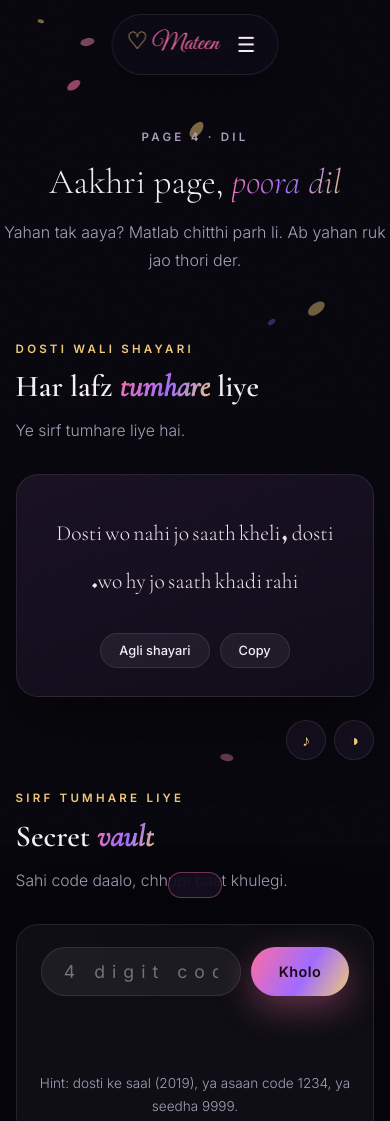
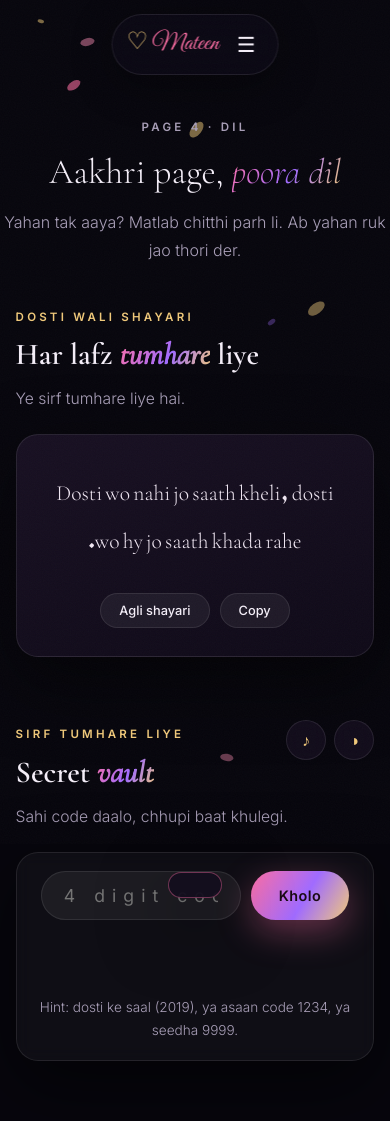
Before and after one commit to saqibiqbaltesting-ai/for-mateen, a plain HTML site: page public/dil.html in a window 390 px wide. Shown: the top 1121 px of the page. Drawn offline with nearby package versions, Linux system fonts and the light colour scheme; a web font is replaced by a local one.

Commit message:
Content: dost is a boy (khada rahe); spacing tightened further

```diff
--- a/public/app.js
+++ b/public/app.js
@@ -529,7 +529,7 @@
   (function shayari() {
     var v = q("#verse"); if (!v) return;
     var V = [
-      "Dosti wo nahi jo saath kheli,\ndosti wo hy jo saath khadi rahi.",
+      "Dosti wo nahi jo saath kheli,\ndosti wo hy jo saath khada rahe.",
       "Chand ko dekha to tera chehra yaad aya,\nphir chand se kehne laga: tu adhoora hy bhai.",
       "Log paisa jama karte hain,\nmain log \u2014 aur logon mein tum.",
       "Dosti ka pehla paisa tera,\naakhri bhi tera; beech ke sab is site ke.",
--- a/public/style.css
+++ b/public/style.css
@@ -105,13 +105,13 @@ body::after{
 /* ---------- layout ---------- */
 .wrap{width:min(1080px,92%);margin:0 auto}
 .wrap.narrow{width:min(680px,92%)}
-.sec{position:relative;z-index:5;padding:clamp(46px,7vw,84px) 0}
+.sec{position:relative;z-index:5;padding:clamp(34px,5vw,60px) 0}
 .sec h2{
   font-family:var(--font-d);font-weight:600;font-size:clamp(1.9rem,4.4vw,3rem);
   line-height:1.2;margin:10px 0 12px;
 }
 .sec h2 em{font-style:italic;background:var(--grad);-webkit-background-clip:text;background-clip:text;color:transparent}
-.head{margin-bottom:30px}
+.head{margin-bottom:22px}
 .sub{color:var(--muted);font-size:.98rem}
 .eyebrow{
   font-size:.72rem;font-weight:600;letter-spacing:.28em;text-transform:uppercase;
@@ -119,7 +119,7 @@ body::after{
 }
 .panel{
   background:var(--panel);border:1px solid var(--line);border-radius:var(--r-lg);
-  padding:clamp(22px,4vw,36px);box-shadow:var(--shadow);backdrop-filter:blur(8px);
+  padding:clamp(18px,3vw,28px);box-shadow:var(--shadow);backdrop-filter:blur(8px);
 }
 .center{text-align:center}
 .note{color:var(--muted);font-size:.85rem;margin-top:16px}
@@ -174,7 +174,7 @@ body::after{
 }
 .scroll-cue i{display:block;width:1px;height:44px;margin:0 auto 8px;background:linear-gradient(var(--rose),transparent);animation:cue 1.6s ease infinite}
 @keyframes cue{0%{transform:scaleY(0);transform-origin:top}50%{transform:scaleY(1)}100%{transform:scaleY(0);transform-origin:bottom}}
-.hero-stats{display:flex;gap:12px;justify-content:center;flex-wrap:wrap;margin-top:44px}
+.hero-stats{display:flex;gap:12px;justify-content:center;flex-wrap:wrap;margin-top:30px}
 .stat{
   background:var(--panel);border:1px solid var(--line);border-radius:18px;
   padding:14px 26px;min-width:130px;
@@ -183,11 +183,11 @@ body::after{
 .stat span{font-size:.72rem;letter-spacing:.12em;text-transform:uppercase;color:var(--muted)}
 
 /* page hero (inner pages) */
-.phero{position:relative;z-index:5;padding:120px 0 20px;text-align:center}
+.phero{position:relative;z-index:5;padding:110px 0 10px;text-align:center}
 .phero h1{font-family:var(--font-d);font-weight:300;font-size:clamp(2.2rem,6vw,3.6rem)}
 .phero h1 em{font-style:italic;background:var(--grad);-webkit-background-clip:text;background-clip:text;color:transparent}
 .phero p{color:var(--muted);margin-top:8px}
-.pager{display:flex;justify-content:space-between;gap:14px;width:min(680px,92%);margin:0 auto;padding:8px 0 34px;position:relative;z-index:5}
+.pager{display:flex;justify-content:space-between;gap:14px;width:min(680px,92%);margin:0 auto;padding:4px 0 26px;position:relative;z-index:5}
 .pager a{
   flex:1;text-align:center;background:var(--panel);border:1px solid var(--line);border-radius:18px;
   padding:16px;transition:.3s;
```
